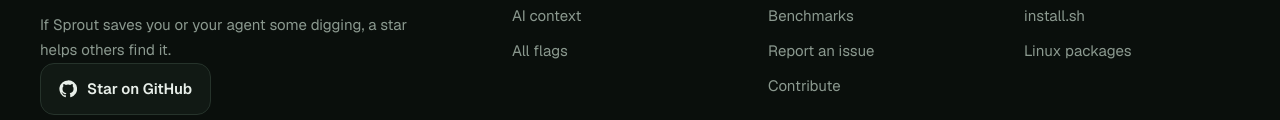
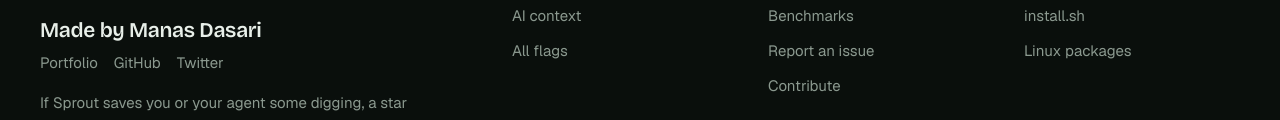
Before and after one commit to Sprout-DevLabs/sprout-web, an Astro site: page /sprout-web/benchmarks in a window 1280 px wide. Shown: the part 11436-11556 px from the top of the page. Built offline with nearby package versions, Linux system fonts and the light colour scheme; Astro itself is replaced by a stand-in of ours; no server answers.

Commit message:
New logo everywhere, and a footer credit
The favicon, the docs logo (forest in light, sage in dark) and the social
image now use the new sprout mark, like the landing page. The footer
credits Manas Dasari, with links to the portfolio, GitHub and Twitter.

```diff
--- a/astro.config.mjs
+++ b/astro.config.mjs
@@ -13,7 +13,7 @@ export default defineConfig({
     starlight({
       title: 'Sprout',
       description: 'The map of your codebase, for you and your AI agent.',
-      logo: { src: './src/assets/logo.svg' },
+      logo: { light: './src/assets/logo-light.svg', dark: './src/assets/logo-dark.svg' },
       favicon: '/icon.svg',
       social: [{ icon: 'github', label: 'GitHub', href: 'https://github.com/Sprout-DevLabs/sprout' }],
       editLink: { baseUrl: 'https://github.com/Sprout-DevLabs/sprout-web/edit/main/' },
--- a/src/layouts/Base.astro
+++ b/src/layouts/Base.astro
@@ -59,6 +59,12 @@ const canonical = new URL(Astro.url.pathname, Astro.site);
         <div class="foot-brand">
           <a class="brand" href={`${base}/`}><Logo /> sprout</a>
           <p class="muted">The map of your codebase, for you and your AI agent. MIT licensed.</p>
+          <div class="maker">
+            <p>Made by Manas Dasari</p>
+            <a href="https://www.algorithmicbit.tech/">Portfolio</a>
+            <a href="https://github.com/ManasDasri">GitHub</a>
+            <a href="https://x.com/ManasDmg9">Twitter</a>
+          </div>
           <p class="muted">If Sprout saves you or your agent some digging, a star helps others find it.</p>
           <StarButton />
         </div>
@@ -110,6 +116,28 @@ const canonical = new URL(Astro.url.pathname, Astro.site);
         margin: 16px 0 0;
         max-width: 26em;
       }
+      .maker {
+        display: flex;
+        flex-wrap: wrap;
+        align-items: baseline;
+        gap: 6px 16px;
+        margin-top: 20px;
+      }
+      .foot-brand .maker p {
+        flex-basis: 100%;
+        margin: 0;
+        font: 600 21px/1.3 var(--display);
+        letter-spacing: -0.015em;
+        color: var(--ink);
+      }
+      .maker a {
+        color: var(--muted);
+        text-decoration: none;
+        font-size: 15px;
+      }
+      .maker a:hover {
+        color: var(--leaf);
+      }
       .foot nav {
         display: grid;
         gap: 10px;
```
Also changed, not shown: public/icon.svg, public/og.png, src/assets/logo-dark.svg (added), src/assets/logo-light.svg (added), src/assets/logo.svg (deleted).
